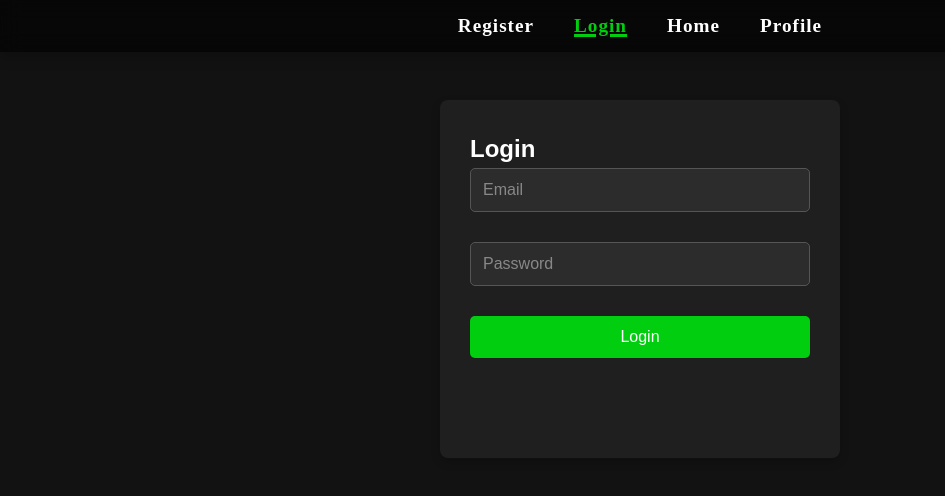
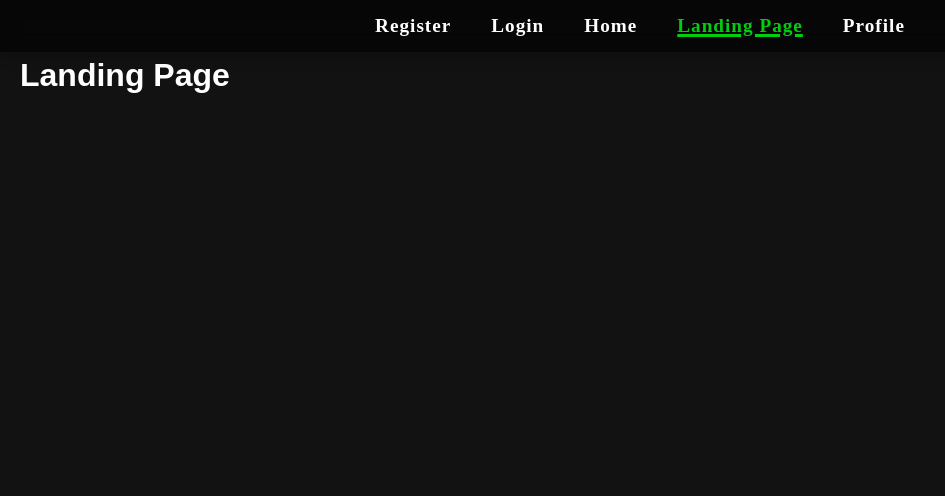
Before and after one commit to MrEpiko/LangOverflow, a React (Vite) app in the folder client/: page / in a window 1280 px wide. Before the commit this address led to /login. Shown: the top 496 px of the page, without its empty margins (0-945 px from the left). Built offline with nearby package versions, Linux system fonts and the light colour scheme; no server answers.

Commit message:
add route for landing page

```diff
--- a/client/src/components/NavBar.jsx
+++ b/client/src/components/NavBar.jsx
@@ -23,7 +23,10 @@ const NavBar = () => {
           <NavLink to="/login" className={({ isActive }) => (isActive ? style.active : "")}>Login</NavLink>
         </li>
         <li>
-          <NavLink to="/" exact="true" className={({ isActive }) => (isActive ? style.active : "")}>Home</NavLink>
+          <NavLink to="/home" exact="true" className={({ isActive }) => (isActive ? style.active : "")}>Home</NavLink>
+        </li>
+        <li>
+          <NavLink to="/" exact="true" className={({ isActive }) => (isActive ? style.active : "")}>Landing Page</NavLink>
         </li>
         <li>
           <NavLink to="/profile" className={({ isActive }) => (isActive ? style.active : "")}>Profile</NavLink>
--- /dev/null
+++ b/client/src/pages/LandingPage.jsx
@@ -0,0 +1,13 @@
+import { Navigate } from 'react-router-dom';
+import { useAuthContext } from '../hooks/useAuthContext';
+import style from './LandingPage.module.css';
+const LandingPage = () => {
+  const { token } = useAuthContext();
+  if (token != null) return <Navigate to="/home" replace />;
+  return (
+    <div className={style.LandingPage}>
+      <h1>Landing Page</h1>
+    </div>
+  )
+}
+export default LandingPage;
--- a/client/src/pages/LoginPage.jsx
+++ b/client/src/pages/LoginPage.jsx
@@ -1,14 +1,14 @@
-import { GoogleLogin } from '@react-oauth/google';
 import { useState } from 'react';
 import { Navigate } from 'react-router-dom';
+import { GoogleLogin } from '@react-oauth/google';
 import { useAuthService } from '../services/api/useAuthService';
 import { useAuthContext } from '../hooks/useAuthContext';
 import { useToastMessage } from '../hooks/useToastMessage';
 import { validateEmail } from '../utils/utils';
 import styles from './LoginPage.module.css';
 const LoginPage = () => {
+  const { token } = useAuthContext();
   const { login, authWithGoogle } = useAuthService();
-  const { token } = useAuthContext();
   const { errorMessage } = useToastMessage();
   const [formData, setFormData] = useState({
     email: '',
@@ -33,7 +33,7 @@ const LoginPage = () => {
     console.error('Google login failed', error);
     errorMessage('Google login failed');
   };
-  if (token != null) return <Navigate to="/" replace />;
+  if (token != null) return <Navigate to="/home" replace />;
   return (
     <div className={styles.loginForm}>
       <h2>Login</h2>
--- a/client/src/pages/RegisterPage.jsx
+++ b/client/src/pages/RegisterPage.jsx
@@ -1,10 +1,10 @@
 import { useState } from 'react';
 import { Navigate } from 'react-router-dom';
+import { GoogleLogin } from '@react-oauth/google';
 import { useAuthService } from '../services/api/useAuthService';
 import { useAuthContext } from '../hooks/useAuthContext';
 import { useToastMessage } from '../hooks/useToastMessage';
 import { validateEmail } from '../utils/utils';
-import { GoogleLogin } from '@react-oauth/google';
 import styles from './RegisterPage.module.css';
 const RegisterPage = () => {
   const { register, authWithGoogle } = useAuthService();
@@ -40,7 +40,7 @@ const RegisterPage = () => {
     console.error('Google login failed', error);
     errorMessage('Google login failed');
   };
-  if (token != null) return <Navigate to="/" replace />;
+  if (token != null) return <Navigate to="/home" replace />;
   return (
     <div className={styles.registerForm}>
       <h2>Register</h2>
--- a/client/src/routes/routes.jsx
+++ b/client/src/routes/routes.jsx
@@ -1,4 +1,5 @@
 import { createBrowserRouter } from "react-router-dom";
+import LandingPage from "../pages/LandingPage";
 import HomePage from "../pages/HomePage";
 import LoginPage from "../pages/LoginPage";
 import RegisterPage from "../pages/RegisterPage";
@@ -11,13 +12,21 @@ const routes = [
   {
     path: '/',
     element: (
-        <ProtectedRoute>
-            <Pagelayout>
-                <HomePage/>
-            </Pagelayout>
-        </ProtectedRoute>
+      <Pagelayout>
+        <LandingPage/>
+      </Pagelayout>
     ),
     errorElement: <NotFoundPage/>,
+  },
+  {
+    path: '/home',
+    element: (
+      <ProtectedRoute>
+          <Pagelayout>
+              <HomePage/>
+          </Pagelayout>
+      </ProtectedRoute>
+    ),
   },
   {
   path: '/question',
--- a/client/src/services/api/useAuthService.js
+++ b/client/src/services/api/useAuthService.js
@@ -17,7 +17,7 @@ export const useAuthService = () => {
         onSuccess: (data) => {
             setAuthToken(data.access_token);
             Set('token', data.access_token);
-            navigate('/', { replace: true });
+            navigate('/home', { replace: true });
             successMessage('Success login');
         },
         onError: (error) => {
@@ -33,7 +33,7 @@ export const useAuthService = () => {
         onSuccess: (data) => {
             setAuthToken(data.access_token);
             Set('token', data.access_token);
-            navigate('/', { replace: true });
+            navigate('/home', { replace: true });
             successMessage('Success register');
         },
         onError: (error) => {
@@ -49,7 +49,7 @@ export const useAuthService = () => {
         onSuccess: (data) => {
             setAuthToken(data.access_token);
             Set('token', data.access_token);
-            navigate('/', { replace: true });
+            navigate('/home', { replace: true });
             successMessage('Success login');
         },
         onError: (error) => {
--- a/client/src/services/google/googleAuthProvider.jsx
+++ b/client/src/services/google/googleAuthProvider.jsx
@@ -1,4 +1,4 @@
-import React, { useState, useEffect } from 'react';
+import { useState, useEffect } from 'react';
 import { GoogleOAuthProvider } from '@react-oauth/google';
 import Loading from '../../components/Loading';
 export const GoogleAuthProvider = ({ children }) => {
```
Also changed, not shown: client/src/services/store/useTagStore.js (added, +10 -0 lines), client/src/pages/LandingPage.module.css (added).
